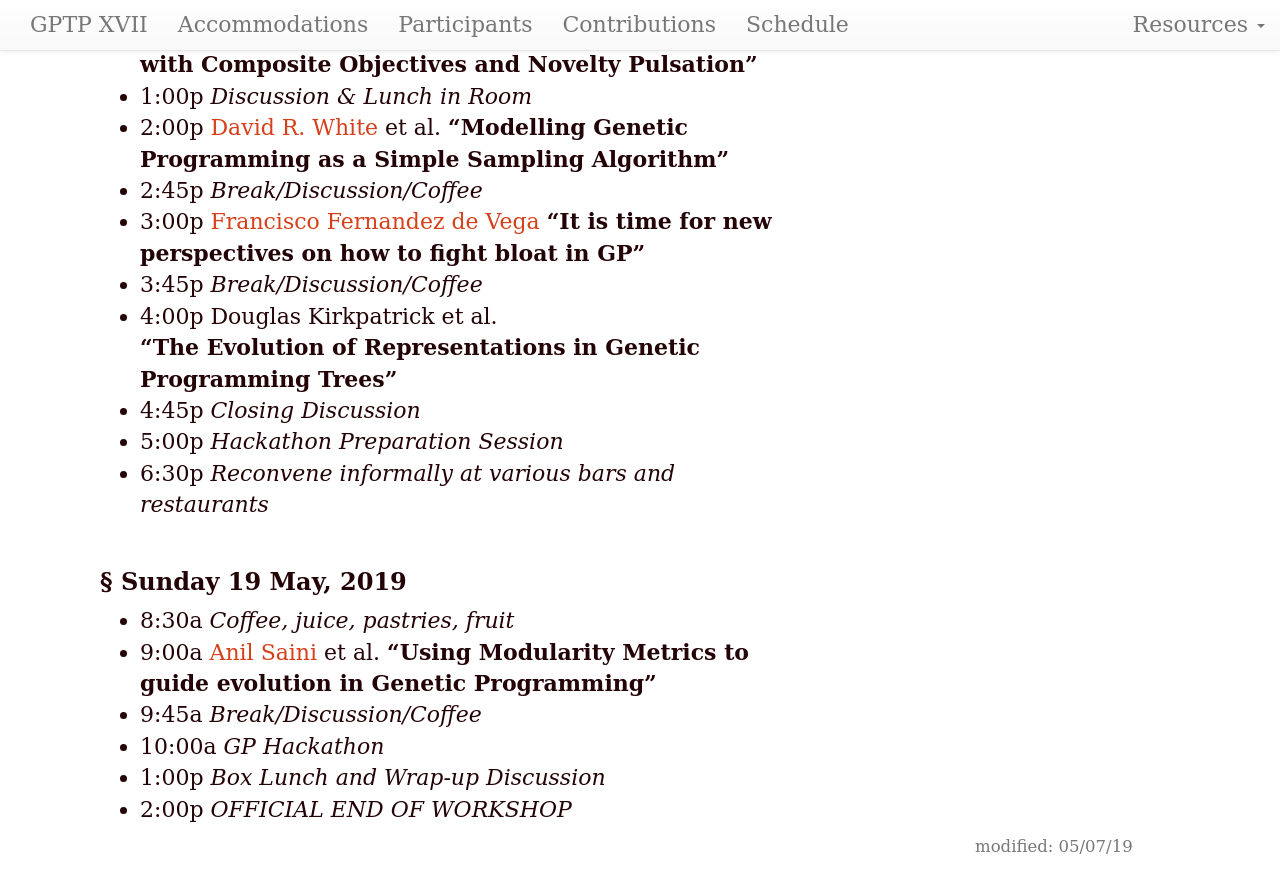
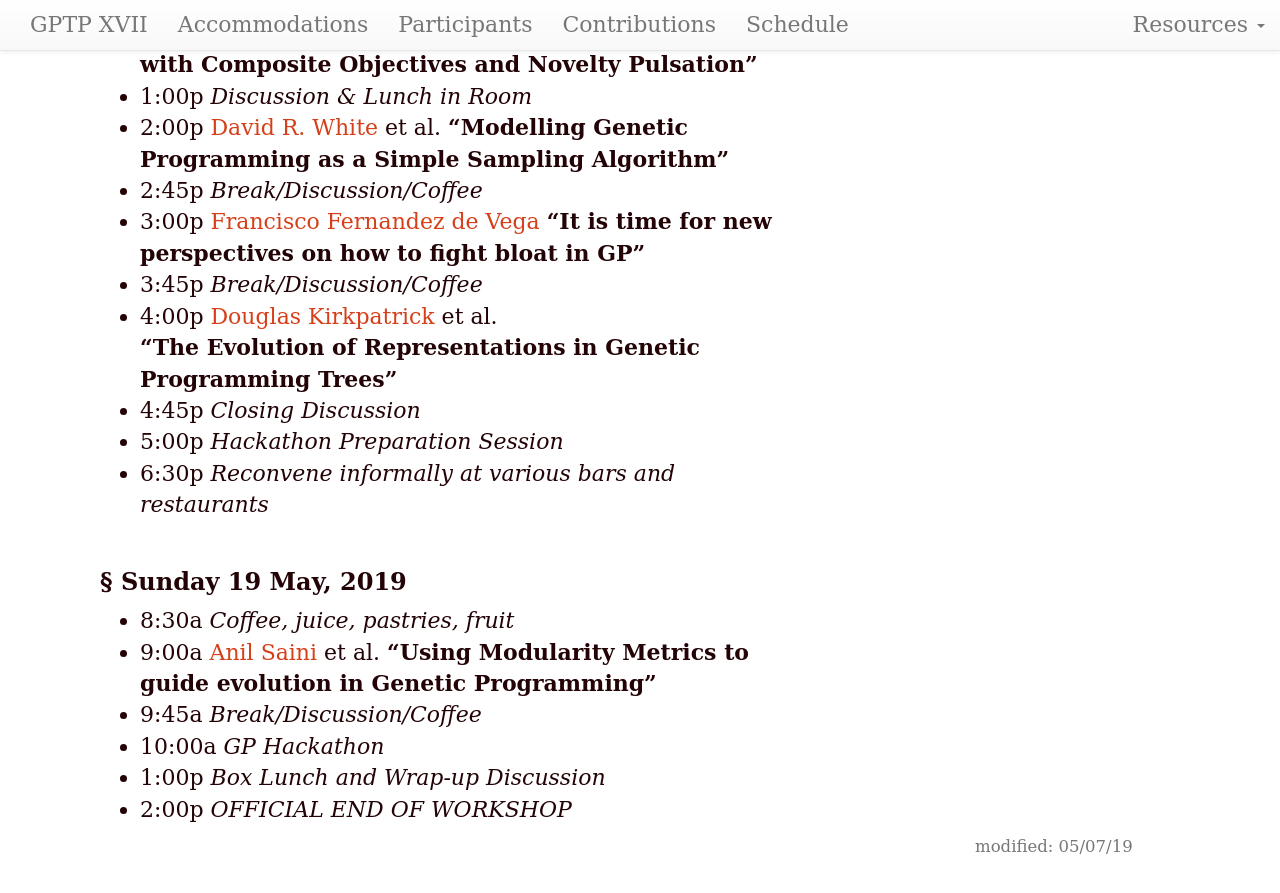
Before and after one commit to GPTP-workshop/gptp-workshop.github.io, a Jekyll site: the page built from schedule.md, in a window 1280 px wide and 900 px high, scrolled down 2804 px. Shown: the top 893 px of the window. Built offline with Jekyll 4.4.1, drawn with Linux system fonts in a browser that asks for light colours; our own code applies the rules of GitHub Pages for plain Markdown files; part of the change alters nothing that is shown.

```diff
--- a/schedule.md
+++ b/schedule.md
@@ -84,7 +84,7 @@ and end after lunch on the last day, that is May 19, 2019.
 - 3:00p [Francisco Fernandez de Vega](https://www.researchgate.net/profile/Francisco_Vega3)
 **"It is time for new perspectives on how to fight bloat in GP"**
 - 3:45p _Break/Discussion/Coffee_
-- 4:00p Douglas Kirkpatrick et al.
+- 4:00p [Douglas Kirkpatrick](https://www.linkedin.com/in/douglas-kirkpatrick-91165b73/) et al.
 **"The Evolution of Representations in Genetic Programming Trees"**
 - 4:45p _Closing Discussion_
 - 5:00p _Hackathon Preparation Session_
```
